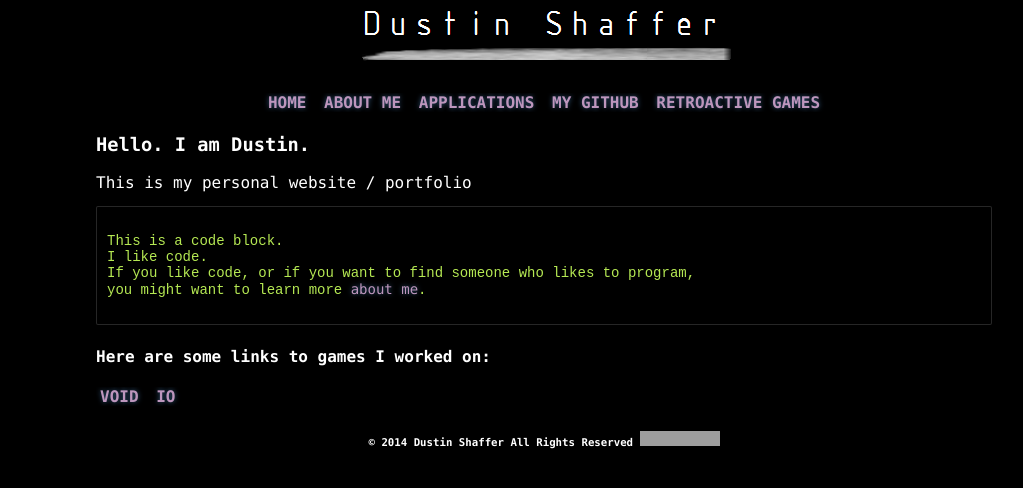
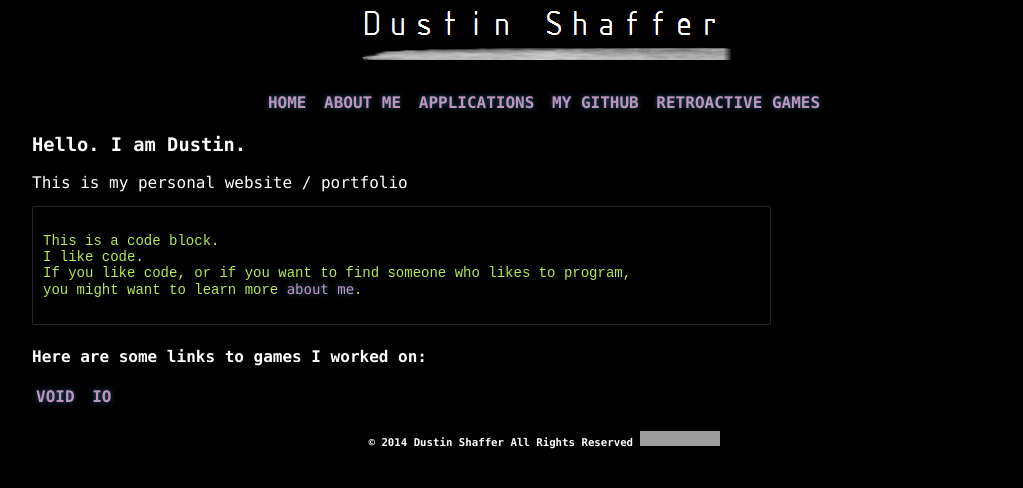
Before and after one commit to misterdustinface/misterdustinface.github.io, a Jekyll site: the page built from index.html, in a window 1280 px wide. Shown: the top 488 px of the page, without its empty margins (96-1119 px from the left). Built offline with Jekyll 4.4.1, drawn with Linux system fonts in a browser that asks for light colours; nearby versions of some CDN libraries; the list of posts is cut into pages by our own code; a style sheet for code colours, icons or effects is not loaded; grey boxes are pictures that could not be loaded.

Commit message:
Update theme.css

```diff
--- a/css/theme1/theme.css
+++ b/css/theme1/theme.css
@@ -22,7 +22,7 @@
 /* General & 'Reset' Stuff */
 
 .homebar  {margin: 0 auto; text-align: center;            }
-.container{margin: 0 auto; text-align: left;   width: 70%;}
+.container{margin: 0 auto; text-align: left;   width: 80%;}
 .post     {margin: 0 auto; text-align: center; width: 70%;}
 .paper    {                text-align: left;              }
 .footer   {margin: 0 auto; text-align: center;            }
@@ -44,6 +44,7 @@
   text-wrap: normal;
   overflow: auto;
   overflow-y: hidden;
+  width: 70%;
 }
 /*table {*/
 /*  width: 100%;*/
```
